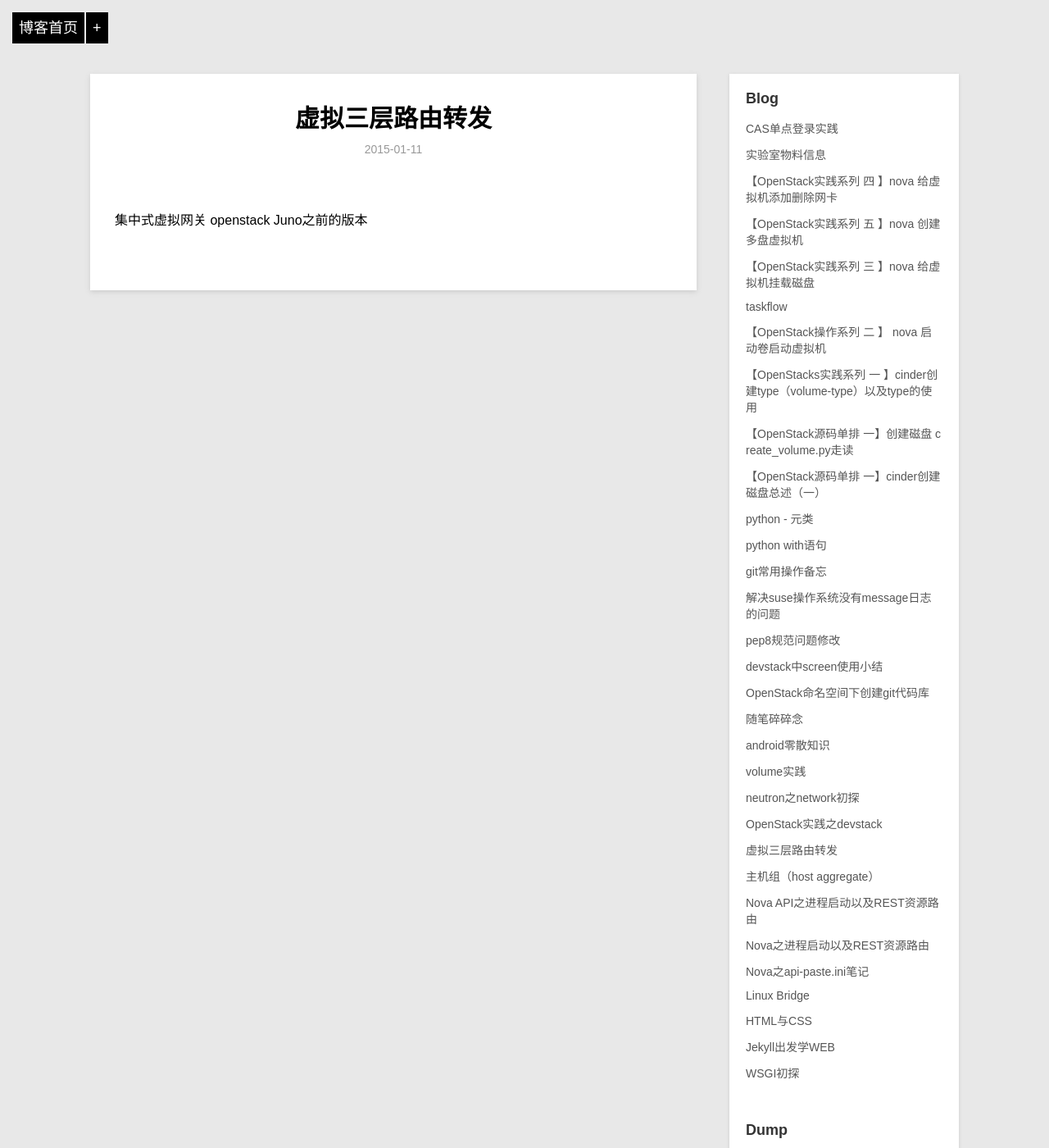
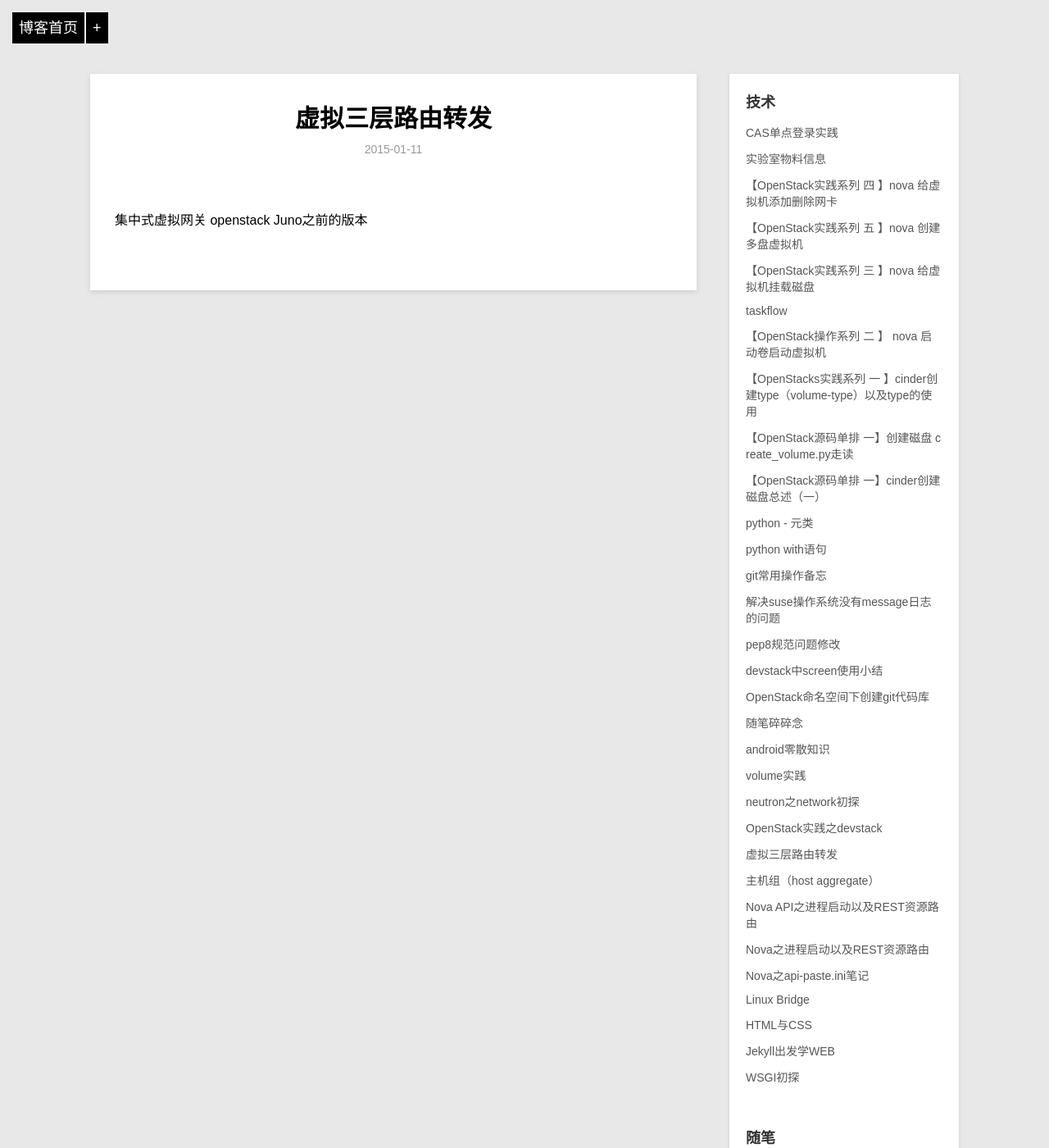
Before and after one commit to Mukosame/mukosame.github.io, a Jekyll site: the page built from _posts/blog/2015-01-11-Docker公开课.md, in a window 1280 px wide and 1400 px high. Shown: the whole window at 82% size. Built offline with Jekyll 4.4.1, drawn with Linux system fonts in a browser that asks for light colours; Markdown is read by kramdown in place of the engine named in the settings; comment, search, counter and statistics services are not loaded.

Commit message:
中文菜单头

```diff
--- a/_layouts/post.html
+++ b/_layouts/post.html
@@ -47,21 +47,21 @@ layout: default
    </div>
 
     <div class="sidenav">
-        <h2>Blog</h2>
+        <h2>技术</h2>
         <ul class="artical-list">
         {% for post in site.categories.blog%}
             <li><a href="{{ post.url }}">{{ post.title }}</a></li>
         {% endfor %}
         </ul>
 
-        <h2>Dump</h2>
+        <h2>随笔</h2>
         <ul class="artical-list">
         {% for post in site.categories.dump%}
             <li><a href="{{ post.url }}">{{ post.title }}</a></li>
         {% endfor %}
         </ul>
 
-        <h2>Project</h2>
+        <h2>关于我</h2>
         <ul class="artical-list">
         {% for post in site.categories.project%}
             <li><a href="{{ post.url }}">{{ post.title }}</a></li>
```
